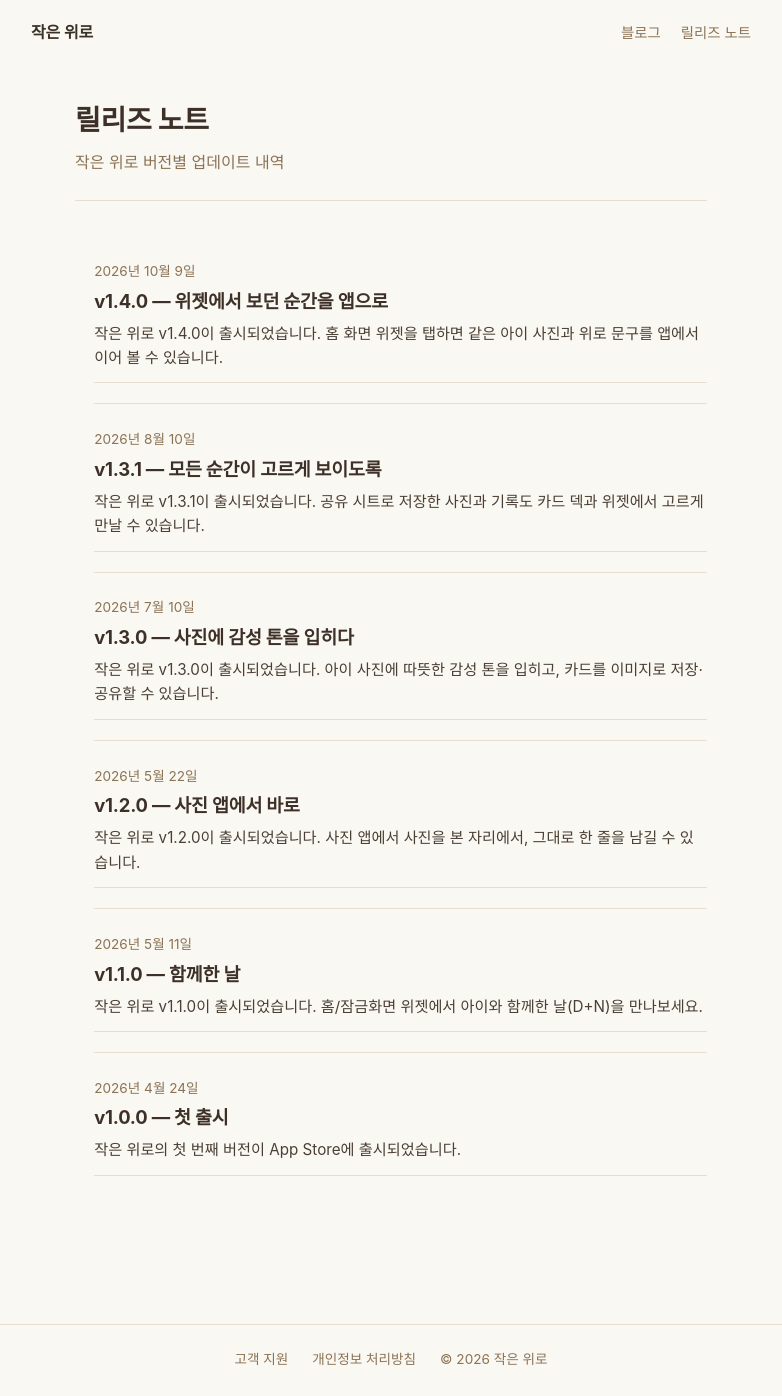
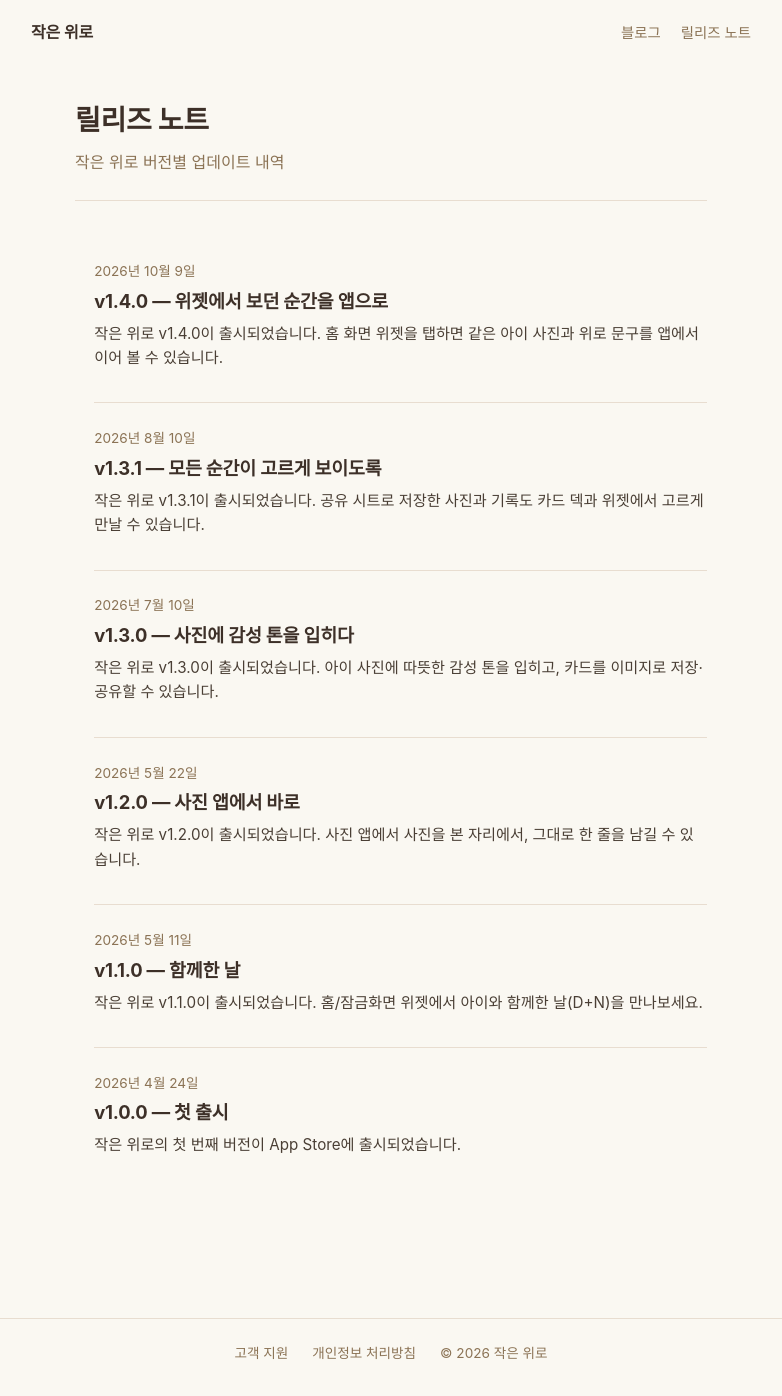
Before and after one commit to soulwawa/tinymoments.site, a Jekyll site: the page built from release/index.html, in a window 1280 px wide. Shown: the whole page, without its empty margins (249-1031 px from the left). Built offline with Jekyll 4.4.1, drawn with Linux system fonts in a browser that asks for light colours.

Commit message:
fix: 블로그 목록 이중 구분선과 제목 단어 줄바꿈 수정
목록 링크의 중복 테두리를 해당 목록 안에서만 제거하고, 글 제목을 단어 단위로 줄바꿈합니다. 본문 링크·원고·계측은 유지합니다.

Co-Authored-By: Codex <noreply@openai.com>

```diff
--- a/assets/css/main.css
+++ b/assets/css/main.css
@@ -220,6 +220,7 @@ body:has(.analytics-consent:not([hidden])) { padding-bottom: 10rem; }
     color: var(--text);
     text-decoration: none;
 }
+.page-content .post-list a { border-bottom: none; }
 .post-list a:hover h3 { color: var(--text-muted); }
 .post-list time {
     font-size: 0.85rem;
@@ -260,6 +261,8 @@ body:has(.analytics-consent:not([hidden])) { padding-bottom: 10rem; }
     letter-spacing: -0.01em;
     margin-bottom: 0.5rem;
     line-height: 1.3;
+    word-break: keep-all;
+    overflow-wrap: break-word;
 }
 .post-header time {
     font-size: 0.9rem;
```
